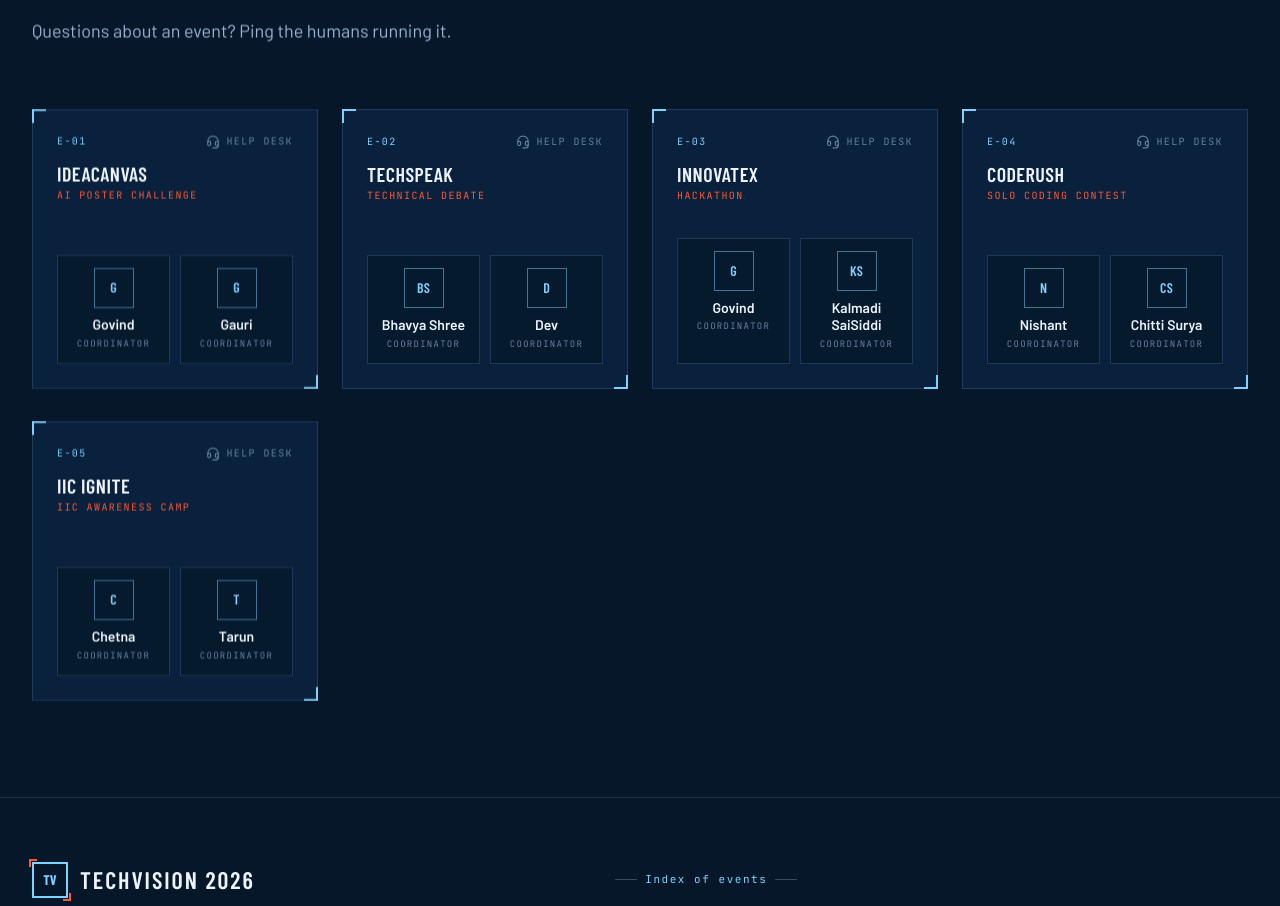
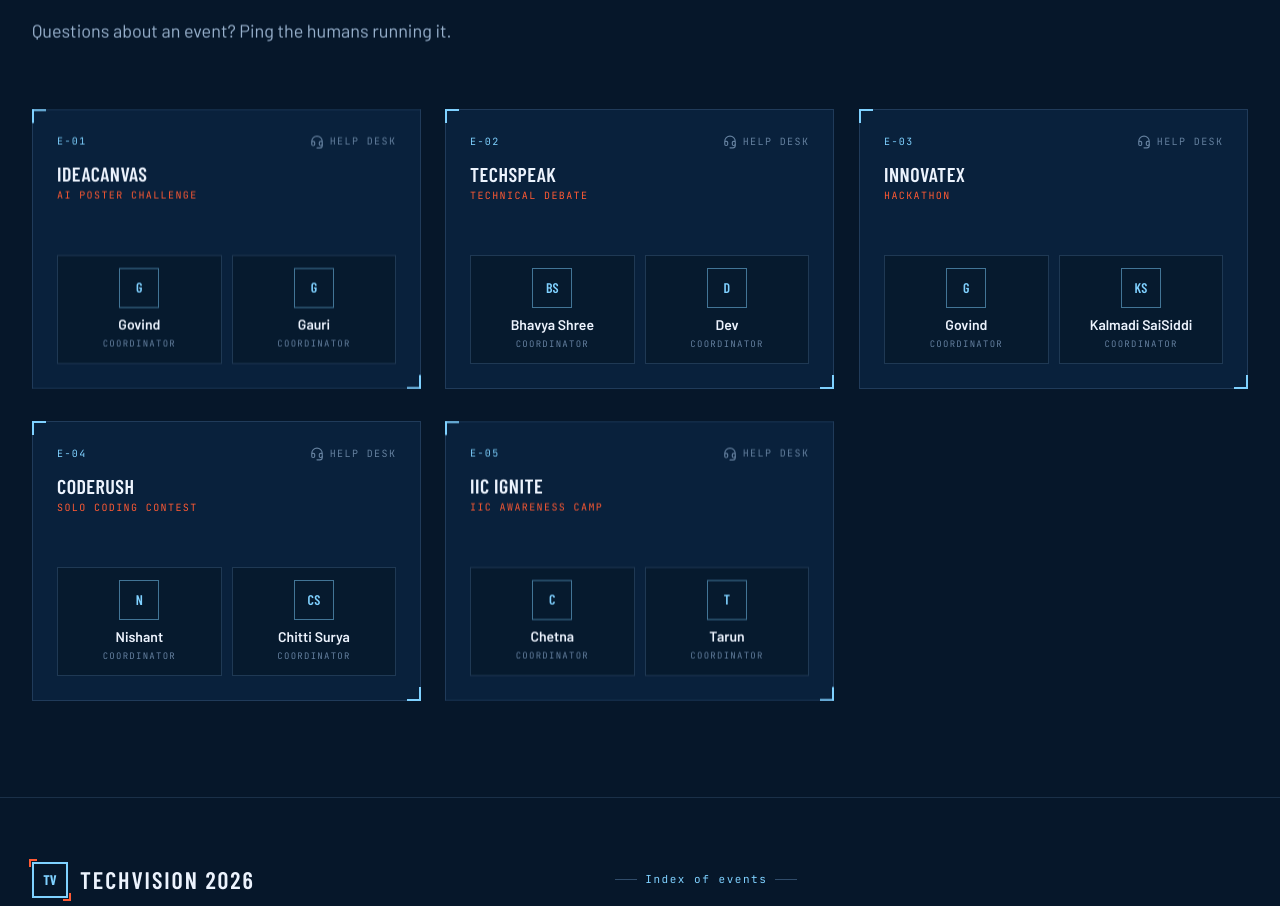
Before and after one commit to nishantmath/TechVision, a React (Vite) app: page / in a window 1280 px wide. Shown: the part 4375-5281 px from the top of the page. Built offline with nearby package versions, Linux system fonts and the light colour scheme; no server answers.

Commit message:
Coordinators: lg:grid-cols-3 for balanced 3+2 layout on desktop

```diff
--- a/src/components/Coordinators.tsx
+++ b/src/components/Coordinators.tsx
@@ -27,7 +27,7 @@
           </p>
         </Reveal>
 
-        <div className="grid grid-cols-1 sm:grid-cols-2 lg:grid-cols-4 gap-6 lg:gap-y-8">
+        <div className="grid grid-cols-1 sm:grid-cols-2 lg:grid-cols-3 gap-6 lg:gap-y-8">
            {withCoordinators.map((event, idx) => (
              <Reveal key={event.slug} delay={(idx % 4) * 80}>
                <div className="sheet-frame corner-ticks h-[280px] p-6 flex flex-col hover:border-fresh/50 hover:bg-panel/70 transition-all duration-300">
```
